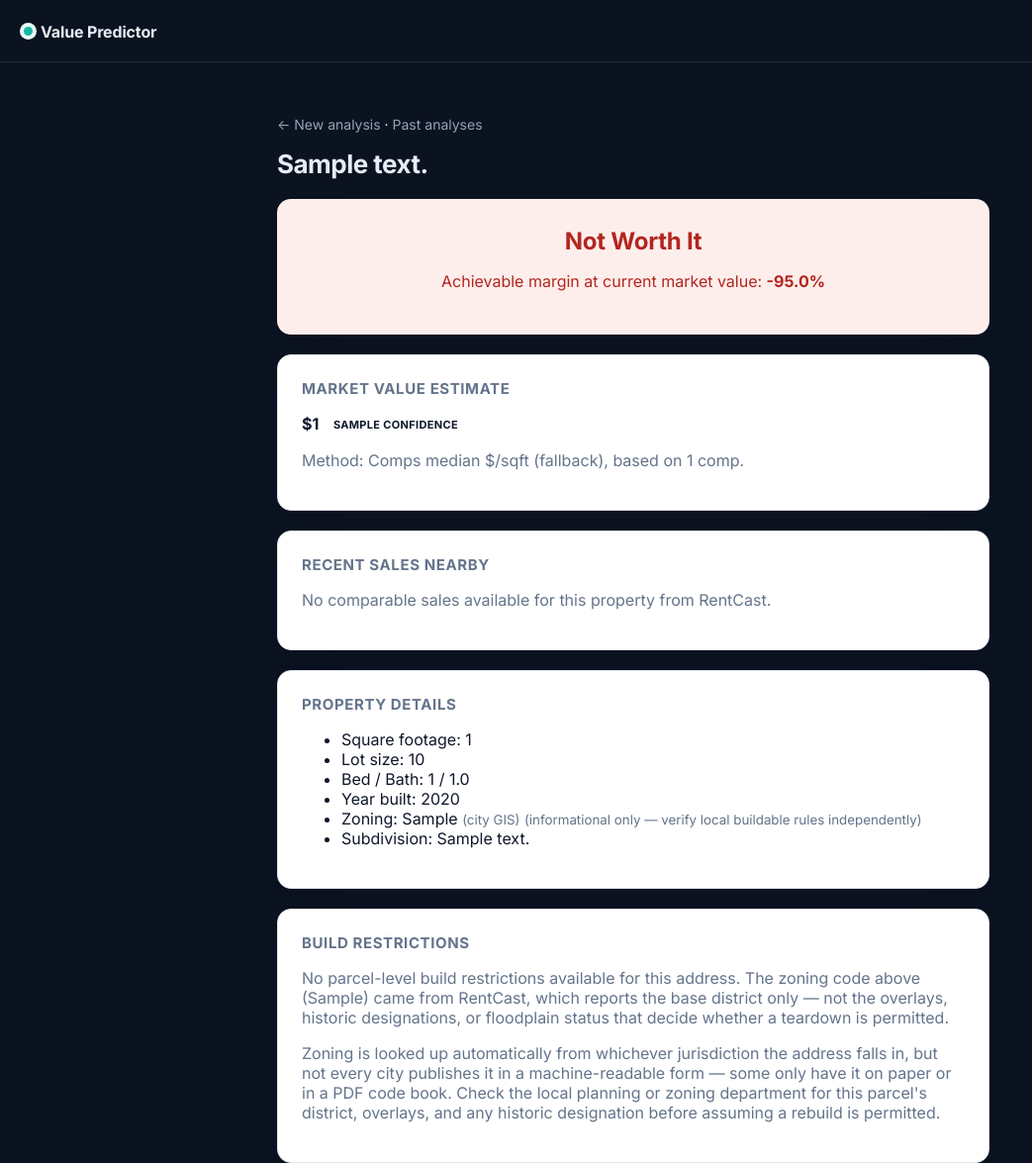
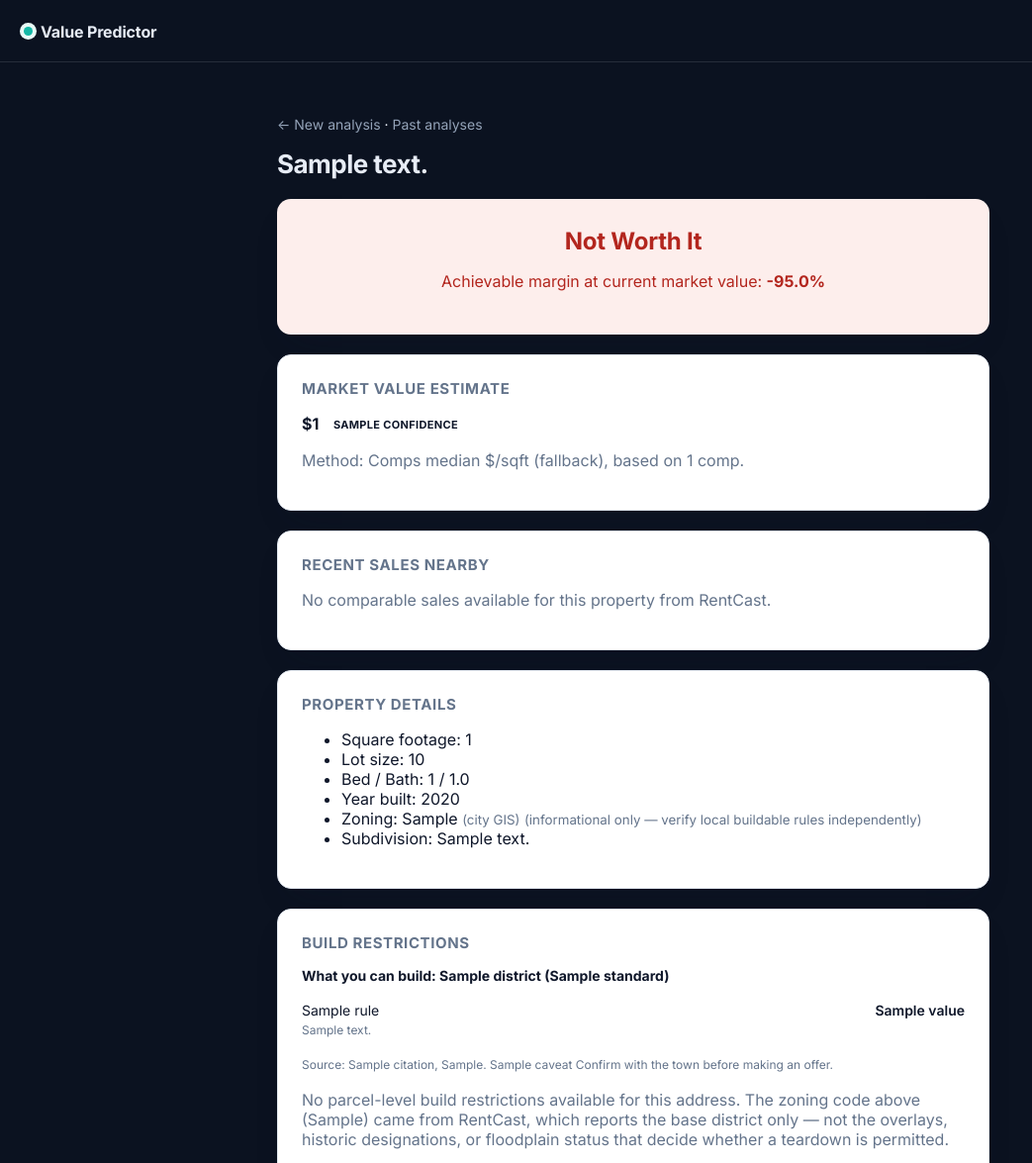
Before and after one commit to dqhomeinc/value-predictor, a Flask app: template templates/analysis_results.html in a window 1280 px wide. Shown: the top 1175 px of the page at 99% size, without its empty margins (0-1043 px from the left). Run offline with Flask 3, Linux system fonts and the light colour scheme; tables that the repository leaves empty hold one stand-in row (values such as "Sample post"); the template is opened without the code that fills it: values that come from a table or form of the project are taken from there, most other values are stand-ins (such as "Sample title", 1, 10 or a date in 2020).

Commit message:
Show saved build limits when there is no GIS zoning detail
The standards block was nested inside {% if analysis.zoning_detail %},
but limits_key() falls back to analysis.property_zoning when no
municipal adapter answered — so the no-adapter case this search exists
for computed a table and then rendered nothing.

Moves the block into a macro and calls it from both branches, keeping
the zoning headline and provenance ahead of it where detail exists.

Co-Authored-By: Claude Opus 5 <noreply@anthropic.com>

```diff
--- a/templates/analysis_results.html
+++ b/templates/analysis_results.html
@@ -82,6 +82,38 @@
     </ul>
   </section>
 
+{% macro build_standards(standards) %}
+      <div class="standards">
+        <h4 class="standards-title">What you can build
+          {%- if standards.district %}: {{ standards.district }}{% if standards.district_name %} ({{ standards.district_name }}){% endif %}{% endif %}</h4>
+        <table class="standards-table">
+          <tbody>
+            {% for rule in standards.rules %}
+              <tr>
+                <td>
+                  {{ rule.label }}
+                  {% set rule_url = rule.source_url | safe_url %}
+                  {% if rule.note or rule_url %}
+                    <div class="standards-note">{{ rule.note }}{% if rule_url %} <a href="{{ rule_url }}" target="_blank" rel="noopener">Source</a>{% endif %}</div>
+                  {% endif %}
+                </td>
+                <td>{{ rule.value }}</td>
+              </tr>
+            {% endfor %}
+          </tbody>
+        </table>
+        <p class="muted standards-source">
+          Source:
+          {% set src_url = standards.source.url | safe_url %}
+          {% if src_url %}<a href="{{ src_url }}" target="_blank" rel="noopener">{{ standards.source.citation }}</a>
+          {%- else %}{{ standards.source.citation }}{% endif %}
+          {%- if standards.source.as_of %}, {{ standards.source.as_of }}{% endif %}.
+          {% if standards.caveat %}{{ standards.caveat }}{% endif %}
+          Confirm with the town before making an offer.
+        </p>
+      </div>
+{% endmacro %}
+
   <section id="build-restrictions">
     <h3>Build restrictions</h3>
     {% if analysis.zoning_detail %}
@@ -107,37 +139,7 @@
           {% if ref_url %}<a href="{{ ref_url }}" target="_blank" rel="noopener">View the zoning code</a>.{% endif %}
         </p>
       {% endif %}
-      {% if standards %}
-        <div class="standards">
-          <h4 class="standards-title">What you can build
-            {%- if standards.district %}: {{ standards.district }}{% if standards.district_name %} ({{ standards.district_name }}){% endif %}{% endif %}</h4>
-          <table class="standards-table">
-            <tbody>
-              {% for rule in standards.rules %}
-                <tr>
-                  <td>
-                    {{ rule.label }}
-                    {% set rule_url = rule.source_url | safe_url %}
-                    {% if rule.note or rule_url %}
-                      <div class="standards-note">{{ rule.note }}{% if rule_url %} <a href="{{ rule_url }}" target="_blank" rel="noopener">Source</a>{% endif %}</div>
-                    {% endif %}
-                  </td>
-                  <td>{{ rule.value }}</td>
-                </tr>
-              {% endfor %}
-            </tbody>
-          </table>
-          <p class="muted standards-source">
-            Source:
-            {% set src_url = standards.source.url | safe_url %}
-            {% if src_url %}<a href="{{ src_url }}" target="_blank" rel="noopener">{{ standards.source.citation }}</a>
-            {%- else %}{{ standards.source.citation }}{% endif %}
-            {%- if standards.source.as_of %}, {{ standards.source.as_of }}{% endif %}.
-            {% if standards.caveat %}{{ standards.caveat }}{% endif %}
-            Confirm with the town before making an offer.
-          </p>
-        </div>
-      {% endif %}
+      {% if standards %}{{ build_standards(standards) }}{% endif %}
       {% if restrictions %}
         {% set critical = restrictions | selectattr('severity', 'equalto', 'critical') | list %}
         {% if critical %}
@@ -197,6 +199,10 @@
         {%- if zd.flood_zone %} and FEMA's national flood maps{% endif %}. {{ zoning_note }}
       </p>
     {% else %}
+      {# A saved on-demand search is keyed off the district alone, so it can
+         land here too: RentCast gives the district when no GIS adapter does
+         (services/build_limits_search.py, limits_key). #}
+      {% if standards %}{{ build_standards(standards) }}{% endif %}
       <p class="muted">
         No parcel-level build restrictions available for this address.
         {% if analysis.property_zoning %}
```
Also changed, not shown: tests/test_routes.py (+25 -0 lines).
